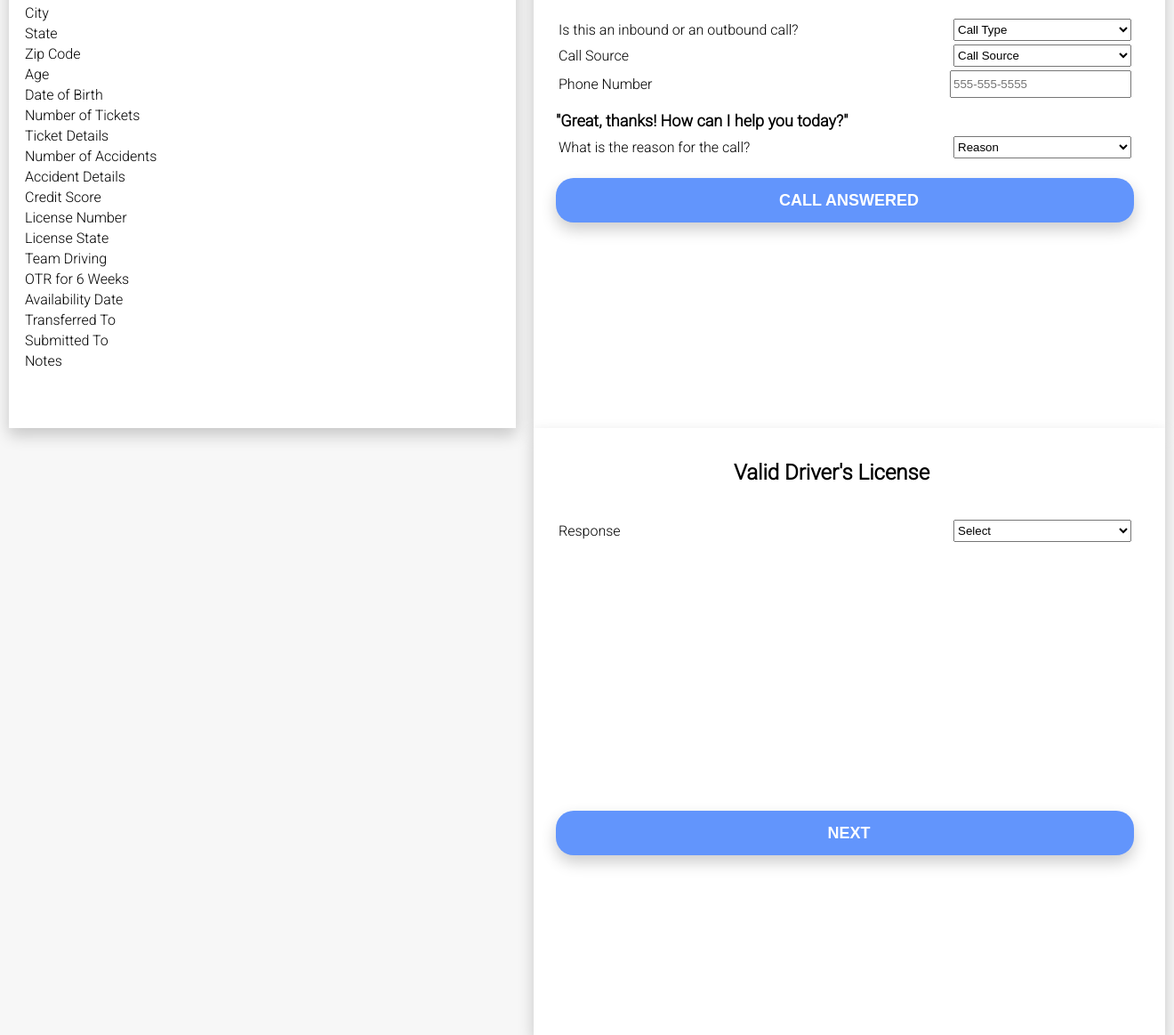
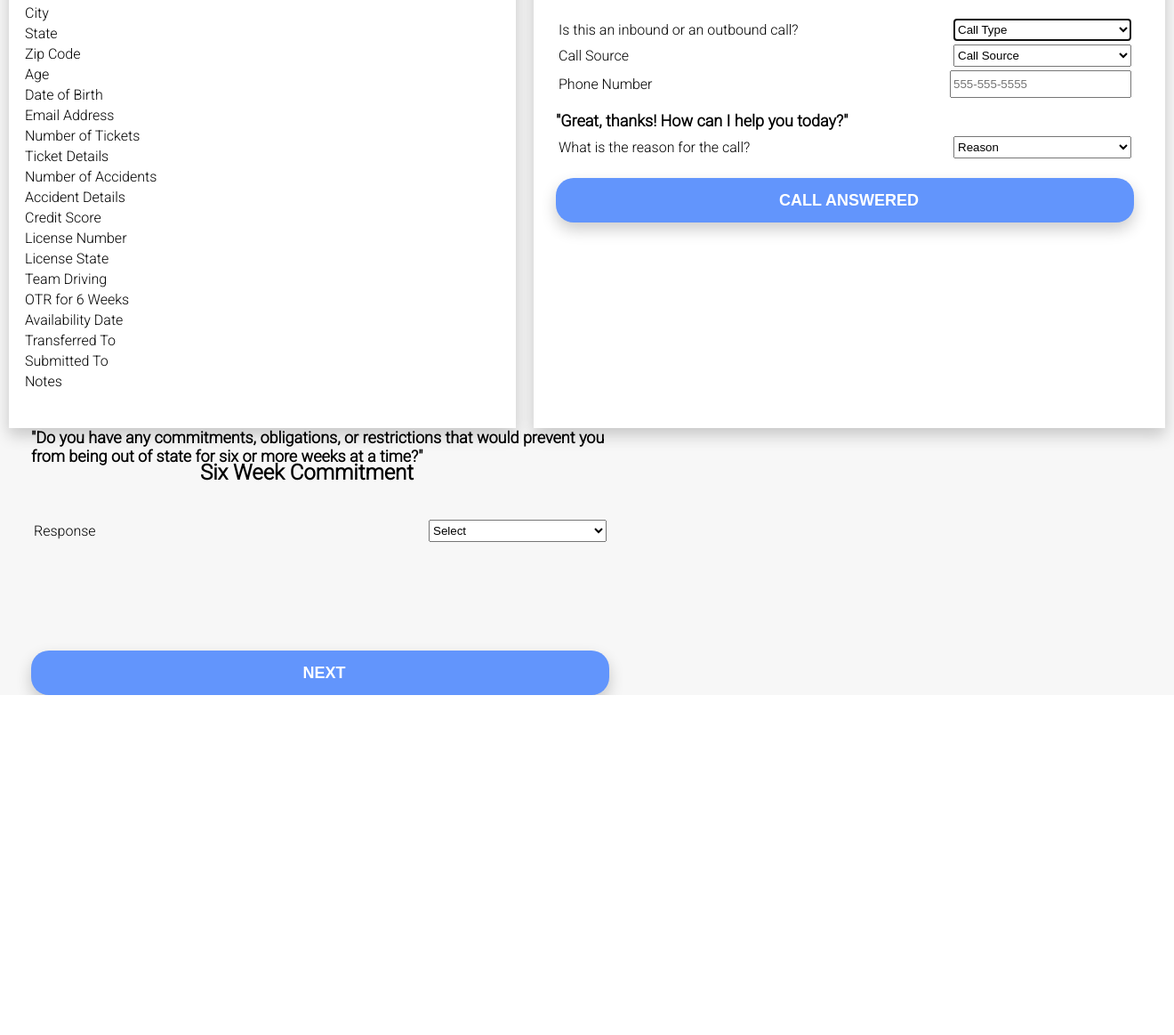
Before and after one commit to derekbrimley/LeadSync, a CodeIgniter app: template application/views/call_form_view.php in a window 1320 px wide. Shown: the part 290-1453 px from the top of the page at 89% size. After the commit the page ends 1071 px from the top, so only its background shows below. Run offline with CodeIgniter, Linux system fonts and the light colour scheme; the template is opened without the code that fills it, so the values that code supplies are empty; some libraries are stand-ins or nearby versions.

Commit message:
more flow fixes

```diff
--- a/application/views/call_form_view.php
+++ b/application/views/call_form_view.php
@@ -73,6 +73,10 @@
 					<tr>
 						<td>Date of Birth</td>
 						<td><a class="response_link" onclick="age_next()" id="date_of_birth_response"></a></td>
+					</tr>
+					<tr>
+						<td>Email Address</td>
+						<td><a class="response_link" onclick="birthday_next()" id="email_response"></a></td>
 					</tr>
 					<tr>
 						<td>Number of Tickets</td>
@@ -892,6 +896,29 @@
 						</div>
 						<button type="button" onclick="parole_slide_next()" class="next_button">NEXT</button>
 					</div>
+					<div>
+						<div class="slide_title">Six Week Commitment</div>
+						<div class="slide_script" style="height:100px;">
+							"Do you have any commitments, obligations, or restrictions that would prevent you from being out of state for six or more weeks at a time?"
+						</div>
+						<div class="slide_response">
+							<table>
+								<tr>
+									<td>
+										Response
+									</td>
+									<td>
+										<select class="call_form_input" name="six_week_question" id="six_week_question">
+											<option value="">Select</option>
+											<option>Yes</option>
+											<option>No</option>
+										</select>
+									</td>
+								</tr>
+							</table>
+						</div>
+						<button type="button" onclick="six_week_next()" class="next_button">NEXT</button>
+					</div>
 					<div style="float:right" class="slide" id="rhino_instructions_slide">
 						<div class="slide_title">Rhino Labs Instructions</div>
 						<div class="slide_script">
@@ -1083,7 +1110,7 @@
 					</div>
 					<div style="float:right" class="slide" id="transfer_to_school_slide">
 						<div class="slide_title">Transfer to Get Trucker Jobs CDL</div>
-						<div class="slide_script" style="height:0px;">
+						<div class="slide_script">
 							<p>"Ok, it looks like this opportunity is offered in the state where
 							you have your CDL and that you are qualified. I'm going to transfer you now."</p>
 						</div>
@@ -1103,7 +1130,7 @@
 					</div>
 					<div  style="float:right" class="slide" id="valid_license_slide">
 						<div class="slide_title">Valid Driver's License</div>
-						<div class="slide_script" style="height:0px;">
+						<div class="slide_script">
 							<p>"Do you have a valid driver's license?"</p>
 						</div>
 						<div class="slide_response">
--- a/css/index.css
+++ b/css/index.css
@@ -331,6 +331,6 @@ table{
 #get_trucker_jobs_qualifier_slide,#rhino_instructions_slide,
 #transfer_to_lobos_school_slide,#source_of_call_slide,#availability_date_slide,
 #submission_confirmation_slide,#submit_lead_slide,#notes_on_lead_slide,#credit_check_slide,
-#parole_slide,#email_slide{
+#parole_slide,#email_slide,#valid_license_slide{
 	display:none;
 }
--- a/scripts/index.js
+++ b/scripts/index.js
@@ -6,7 +6,7 @@ $(function(){
 	$("#scrollable_filter_div").height($(window).height() - 278);
 	$("#leads_container").height($(window).height() -170);
 
-	$("#phone_number").focus();
+	$("#inbound_or_outbound_question").focus();
 
 	$("#submitted_to").change(function(){
 		var selected = $("#submitted_to").val();
@@ -283,8 +283,8 @@ function birthday_next(){
 	{
 		refresh_response_table();
 		hide_all_slides();
-		$('#parole_slide').show();
-		$("#parole_question").focus();
+		$('#email_slide').show();
+		$("#email_input").focus();
 	}
 }//birthday_next
 function credit_check_next(){
@@ -326,6 +326,8 @@ function credit_check_next(){
 	}
 }
 function email_next(){
+
+	refresh_response_table();
 
 	hide_all_slides();
 	if(reason_for_call=="Class A"){
@@ -771,92 +773,6 @@ function parole_slide_next(){
 		$("#number_of_tickets_question").focus();
 	}
 }
-function refresh_response_table(){
-	//INBOUND OR OUTBOUND
-	$('#type_of_call_response').html($('#inbound_or_outbound_question').val());
-
-	//REASON
-	$('#reason_for_calling_response').html($('#reason_for_call_question').val());
-
-	//NAME
-	$('#first_name_response').html($('#first_name').val());
-	$('#last_name_response').html($('#last_name').val());
-	$("#transfer_first_name").html($('#first_name').val());
-	$('#transfer_last_name').html($('#last_name').val());
-
-	//PHONE
-	var phone_number = $("#phone_number").val();
-	//console.log(phone_number);
-	if(phone_number=="")
-	{
-	}
-	else
-	{
-		$('#phone_number_response').html("("+phone_number.slice(0,3)+") "+phone_number.slice(3,6)+"-"+phone_number.slice(6,10));
-		$('#phone_number_script').html("("+phone_number.slice(0,3)+") "+phone_number.slice(3,6)+"-"+phone_number.slice(6,10));
-		$('#transfer_phone').html("("+phone_number.slice(0,3)+") "+phone_number.slice(3,6)+"-"+phone_number.slice(6,10));
-	}
-
-	//ADDRESS
-	$('#address_response').html($('#address').val());
-	$('#city_response').html($('#city').val());
-	$('#state_response').html($('#state').val());
-	$("#zip_code_response").html($("#zip_code").val());
-	$('#transfer_city').html($('#city').val());
-	$('#transfer_state').html($('#state').val());
-
-	//AGE
-	$('#age_response').html($('#age_question').val());
-
-	//BIRTHDAY
-	var birthday = $('#birth_month').val() + " " + $('#birth_day').val() + ", " + $('#birth_year').val();
-	if($('#birth_month').val()=="")
-	{
-	}
-	else
-	{
-		$('#date_of_birth_response').html(birthday);
-	}
-
-	//NUMBER OF TICKETS
-	$('#number_of_tickets_response').html($('#number_of_tickets_question').val());
-
-	//TICKET DETAILS
-	$("#ticket_details_response").html($('#ticket_explanation_question').val());
-
-	//NUMBER OF ACCIDENTS
-	$('#number_of_accidents_response').html($('#number_of_accidents_question').val());
-
-	//ACCIDENT DETAILS
-	$("#accident_details_response").html($('#accident_explanation_question').val());
-
-	$("#credit_score_response").html($('#credit_score_input').val());
-
-	//LICENSE NUMBER
-	$('#license_number_response').html($('#license_number_question').val());
-	$('#transfer_class_a').html($('#license_number_question').val());
-
-	//LICENSE STATE
-	$('#license_state_response').html($('#license_state_question').val());
-
-	//TEAM DRIVING
-	$('#team_driving_response').html($('#team_driving_question').val());
-
-	//OTR FOR 6 WEEKS
-	$('#otr_6_weeks_response').html($('#otr_6_question').val());
-
-	//AVAILABILITY DATE
-	$('#availability_date_response').html($('#availability_date_question').val());
-
-	//TRANSFERRED TO
-	$('#transferred_to_response').html($('#transferred_to').val());
-
-	//SUBMITTED TO
-	$('#submitted_to_response').html($('#submitted_to').val());
-
-	//NOTES
-	$('#notes_response').html($('#notes_on_lead_input').val());
-}//refresh_response_table
 function rhino_instructions_slide_next(){
 
 	//MAKE SLIDE 5 INVISIBLE, MOVE ON TO NEXT QUESTION, BASED ON RESPONSE
@@ -923,6 +839,26 @@ function show_name_div(){
 		$("#name_script").hide();
 		$("#first_name").val("");
 		$("#last_name").val("");
+	}
+}
+function six_week_next(){
+	var six_week_response = $("#six_week_question").val();
+
+	if(six_week_response==""){
+		alert("Please enter the response.");
+	}
+	else if(six_week_response=="Yes"){
+		hide_all_slides();
+		if(reason_for_call=="Class A"){
+			$("#knight_or_crst_slide").show();
+			$("#knight_or_crst_question").focus();
+		}else if(reason_for_call=="School"){
+			$("#school_opportunity_slide").show();
+			$("#school_opportunity_question").focus();
+		}
+	}else if(six_week_response=="No"){
+		$("#number_of_tickets_slide").show();
+		$("#number_of_tickets_question").focus();
 	}
 }
 function source_of_call_next(){
@@ -1022,7 +958,7 @@ function ticket_explanation_next(){
 		refresh_response_table();
 		hide_all_slides();
 		$('#number_of_accidents_slide').show();
-		$("#ticket_explanation_question").focus();
+		$("#number_of_accidents_question").focus();
 	}
 }//ticket_explanation_next
 function to_number_of_accidents(){
@@ -1079,7 +1015,7 @@ function valid_license_next(){
 
 	if(valid_license=="Yes"){
 		$("#address_slide").show();
-	}else if(valid_license=="No"{
+	}else if(valid_license=="No"){
 		$("#non_qualifier_slide").show();
 	}
 }
@@ -1120,4 +1056,96 @@ function hide_all_slides(){
 	$("#credit_check_slide").hide();
 	$("#parole_slide").hide();
 	$("#email_slide").hide();
+	$("#valid_license_slide").hide();
 }//hide_all_slides
+
+
+function refresh_response_table(){
+	//INBOUND OR OUTBOUND
+	$('#type_of_call_response').html($('#inbound_or_outbound_question').val());
+
+	//REASON
+	$('#reason_for_calling_response').html($('#reason_for_call_question').val());
+
+	//NAME
+	$('#first_name_response').html($('#first_name').val());
+	$('#last_name_response').html($('#last_name').val());
+	$("#transfer_first_name").html($('#first_name').val());
+	$('#transfer_last_name').html($('#last_name').val());
+
+	//PHONE
+	var phone_number = $("#phone_number").val();
+	//console.log(phone_number);
+	if(phone_number=="")
+	{
+	}
+	else
+	{
+		$('#phone_number_response').html("("+phone_number.slice(0,3)+") "+phone_number.slice(3,6)+"-"+phone_number.slice(6,10));
+		$('#phone_number_script').html("("+phone_number.slice(0,3)+") "+phone_number.slice(3,6)+"-"+phone_number.slice(6,10));
+		$('#transfer_phone').html("("+phone_number.slice(0,3)+") "+phone_number.slice(3,6)+"-"+phone_number.slice(6,10));
+	}
+
+	//ADDRESS
+	$('#address_response').html($('#address').val());
+	$('#city_response').html($('#city').val());
+	$('#state_response').html($('#state').val());
+	$("#zip_code_response").html($("#zip_code").val());
+	$('#transfer_city').html($('#city').val());
+	$('#transfer_state').html($('#state').val());
+
+	//AGE
+	$('#age_response').html($('#age_question').val());
+
+	//BIRTHDAY
+	var birthday = $('#birth_month').val() + " " + $('#birth_day').val() + ", " + $('#birth_year').val();
+	if($('#birth_month').val()=="")
+	{
+	}
+	else
+	{
+		$('#date_of_birth_response').html(birthday);
+	}
+
+	//EMAIL ADDRESS
+	$('#email_response').html($('#email_input').val());
+
+	//NUMBER OF TICKETS
+	$('#number_of_tickets_response').html($('#number_of_tickets_question').val());
+
+	//TICKET DETAILS
+	$("#ticket_details_response").html($('#ticket_explanation_question').val());
+
+	//NUMBER OF ACCIDENTS
+	$('#number_of_accidents_response').html($('#number_of_accidents_question').val());
+
+	//ACCIDENT DETAILS
+	$("#accident_details_response").html($('#accident_explanation_question').val());
+
+	$("#credit_score_response").html($('#credit_score_input').val());
+
+	//LICENSE NUMBER
+	$('#license_number_response').html($('#license_number_question').val());
+	$('#transfer_class_a').html($('#license_number_question').val());
+
+	//LICENSE STATE
+	$('#license_state_response').html($('#license_state_question').val());
+
+	//TEAM DRIVING
+	$('#team_driving_response').html($('#team_driving_question').val());
+
+	//OTR FOR 6 WEEKS
+	$('#otr_6_weeks_response').html($('#otr_6_question').val());
+
+	//AVAILABILITY DATE
+	$('#availability_date_response').html($('#availability_date_question').val());
+
+	//TRANSFERRED TO
+	$('#transferred_to_response').html($('#transferred_to').val());
+
+	//SUBMITTED TO
+	$('#submitted_to_response').html($('#submitted_to').val());
+
+	//NOTES
+	$('#notes_response').html($('#notes_on_lead_input').val());
+}//refresh_response_table
```
